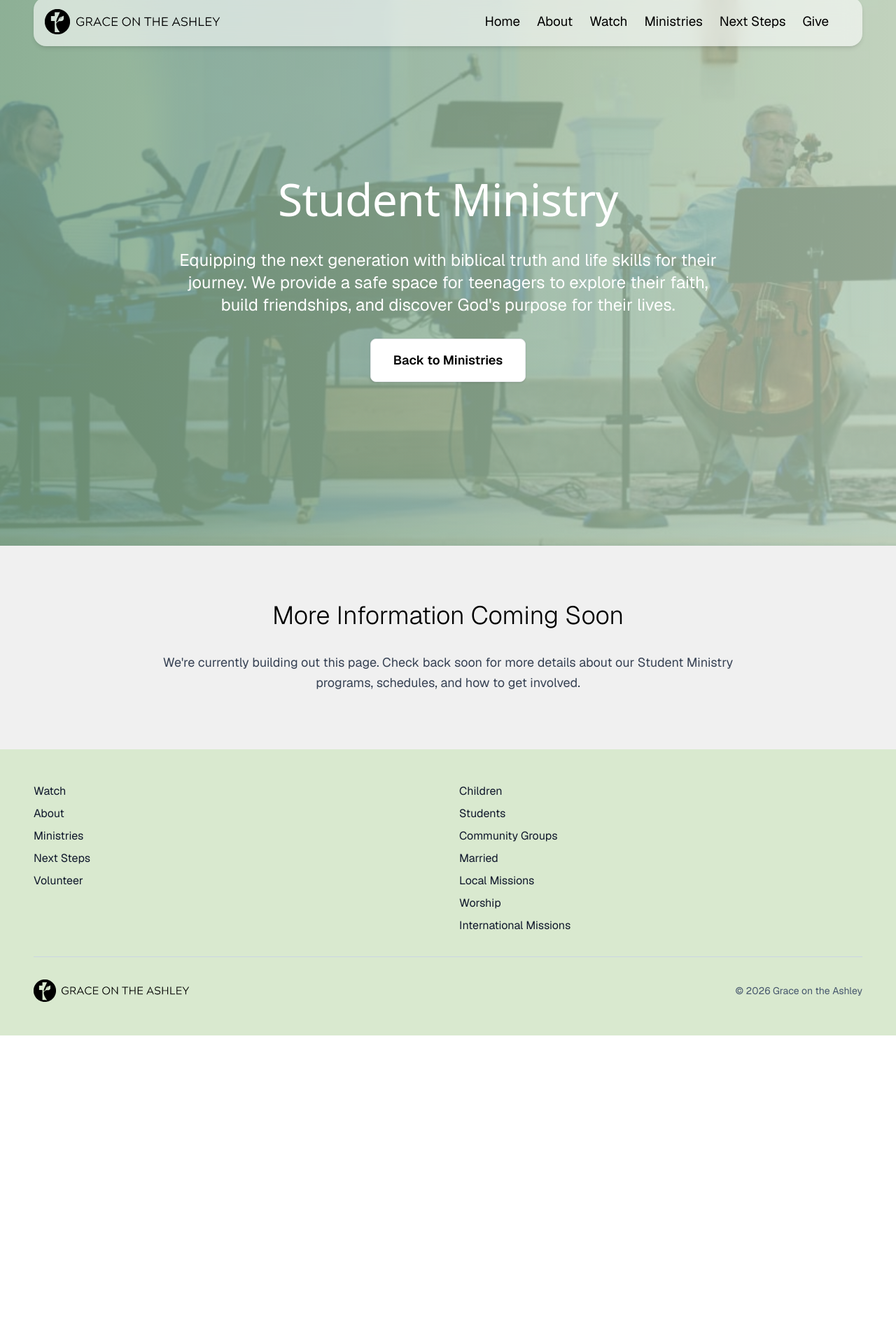
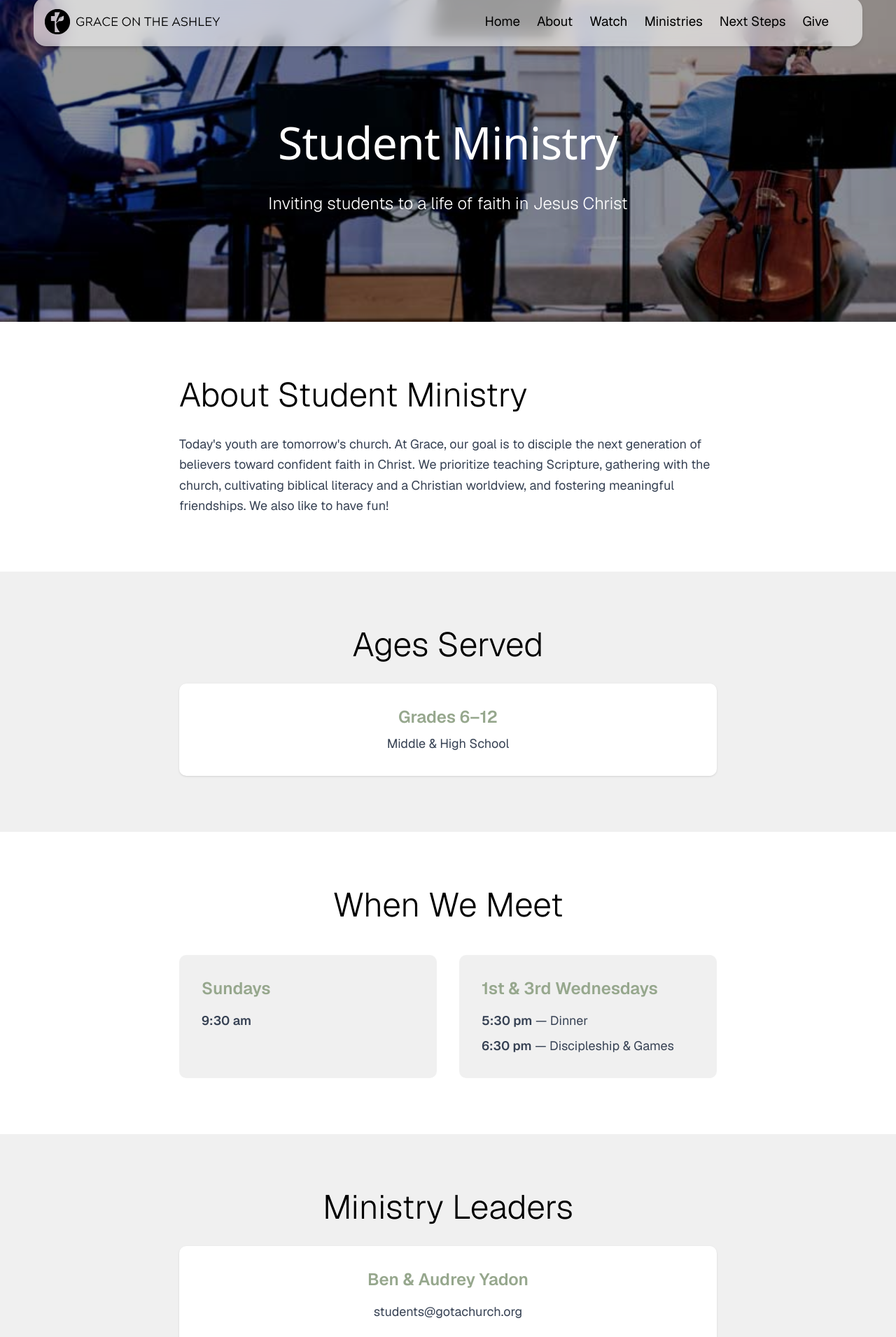
Before and after one commit to joshconverse/gota-site, a Next.js app: page /ministries/students in a window 1280 px wide. Shown: the part 20-1931 px from the top of the page at 70% size. Before the commit the page ends 1500 px from the top, so only its background shows below. Built offline with nearby package versions, Linux system fonts and the light colour scheme.

Commit message:
content: add Student Ministry page content

```diff
--- a/src/app/ministries/students/page.tsx
+++ b/src/app/ministries/students/page.tsx
@@ -1,49 +1,122 @@
 import Link from 'next/link';
 
-export default function StudentMinistryPage() {
+export default function StudentsMinistryPage() {
   return (
     <main className="min-h-screen bg-white">
       {/* Hero Section */}
-      <section className="relative h-screen flex items-center" style={{ backgroundColor: '#B6CEB4' }}>
-        <div className="absolute inset-0">
-          <img
-            src="/WorshipEdited.jpg"
-            alt="Student Ministry background"
-            className="w-full h-full object-cover opacity-20"
-          />
-          <div className="absolute inset-0 bg-gradient-to-r from-green-900/30 to-transparent"></div>
+      <section className="relative h-[60vh] flex items-center justify-center bg-gradient-to-r from-brand-1 to-brand-2">
+        <div className="absolute inset-0 bg-black/30"></div>
+        <img
+          src="/WorshipEdited.jpg"
+          alt="Student Ministry"
+          className="absolute inset-0 w-full h-full object-cover"
+        />
+        <div className="absolute inset-0 bg-black/40"></div>
+        <div className="relative z-10 text-center text-white px-6">
+          <h1 className="text-5xl md:text-7xl font-light mb-6">Student Ministry</h1>
+          <p className="text-xl md:text-2xl font-light max-w-3xl mx-auto">
+            Inviting students to a life of faith in Jesus Christ
+          </p>
         </div>
+      </section>
 
-        <div className="relative z-10 w-full px-6 md:px-12 lg:px-20">
-          <div className="max-w-6xl mx-auto">
-            <div className="text-center">
-              <h1 className="text-4xl md:text-6xl lg:text-7xl font-light text-white mb-6">
-                Student Ministry
-              </h1>
-              <p className="text-xl md:text-2xl text-white mb-8 max-w-3xl mx-auto">
-                Equipping the next generation with biblical truth and life skills for their journey. We provide a safe space for teenagers to explore their faith, build friendships, and discover God&apos;s purpose for their lives.
+      {/* About */}
+      <section className="py-20 bg-white">
+        <div className="container mx-auto max-w-[1200px] px-6 md:px-12 lg:px-20">
+          <div className="max-w-3xl mx-auto">
+            <h2 className="text-3xl md:text-5xl font-light text-black mb-8">
+              About Student Ministry
+            </h2>
+            <div className="space-y-6 text-lg text-gray-700 leading-relaxed">
+              <p>
+                Today&apos;s youth are tomorrow&apos;s church. At Grace, our goal is to disciple the next generation of believers toward confident faith in Christ. We prioritize teaching Scripture, gathering with the church, cultivating biblical literacy and a Christian worldview, and fostering meaningful friendships. We also like to have fun!
               </p>
-              <Link
-                href="/ministries"
-                className="inline-block bg-white text-black px-8 py-4 rounded-md font-semibold shadow hover:opacity-95 transition text-lg border border-gray-200"
-              >
-                Back to Ministries
-              </Link>
             </div>
           </div>
         </div>
       </section>
 
-      {/* Content Section - Placeholder */}
+      {/* Ages Served */}
       <section className="py-20 bg-brand-4">
         <div className="container mx-auto max-w-[1200px] px-6 md:px-12 lg:px-20">
-          <div className="text-center max-w-4xl mx-auto">
-            <h2 className="text-3xl md:text-4xl font-light text-black mb-8">
-              More Information Coming Soon
+          <div className="max-w-3xl mx-auto">
+            <h2 className="text-3xl md:text-5xl font-light text-black mb-8 text-center">
+              Ages Served
             </h2>
-            <p className="text-lg text-gray-700 leading-relaxed">
-              We&apos;re currently building out this page. Check back soon for more details about our Student Ministry programs, schedules, and how to get involved.
+            <div className="bg-white rounded-lg p-8 shadow-sm text-center">
+              <h3 className="text-2xl font-semibold text-brand-1 mb-2">Grades 6&ndash;12</h3>
+              <p className="text-lg text-gray-700">Middle &amp; High School</p>
+            </div>
+          </div>
+        </div>
+      </section>
+
+      {/* When We Meet */}
+      <section className="py-20 bg-white">
+        <div className="container mx-auto max-w-[1200px] px-6 md:px-12 lg:px-20">
+          <div className="max-w-3xl mx-auto">
+            <h2 className="text-3xl md:text-5xl font-light text-black mb-12 text-center">
+              When We Meet
+            </h2>
+            <div className="grid md:grid-cols-2 gap-8">
+              <div className="bg-brand-4 rounded-lg p-8">
+                <h3 className="text-2xl font-semibold text-brand-1 mb-4">Sundays</h3>
+                <p className="text-lg text-gray-700">
+                  <span className="font-semibold">9:30 am</span>
+                </p>
+              </div>
+              <div className="bg-brand-4 rounded-lg p-8">
+                <h3 className="text-2xl font-semibold text-brand-1 mb-4">1st &amp; 3rd Wednesdays</h3>
+                <ul className="space-y-2 text-lg text-gray-700">
+                  <li>
+                    <span className="font-semibold">5:30 pm</span> &mdash; Dinner
+                  </li>
+                  <li>
+                    <span className="font-semibold">6:30 pm</span> &mdash; Discipleship &amp; Games
+                  </li>
+                </ul>
+              </div>
+            </div>
+          </div>
+        </div>
+      </section>
+
+      {/* Ministry Leaders */}
+      <section className="py-20 bg-brand-4">
+        <div className="container mx-auto max-w-[1200px] px-6 md:px-12 lg:px-20">
+          <div className="max-w-3xl mx-auto text-center">
+            <h2 className="text-3xl md:text-5xl font-light text-black mb-8">
+              Ministry Leaders
+            </h2>
+            <div className="bg-white rounded-lg p-8 shadow-sm">
+              <p className="text-2xl font-semibold text-brand-1 mb-4">Ben &amp; Audrey Yadon</p>
+              <a
+                href="mailto:students@gotachurch.org"
+                className="text-lg text-gray-700 hover:text-brand-1 transition"
+              >
+                students@gotachurch.org
+              </a>
+            </div>
+          </div>
+        </div>
+      </section>
+
+      {/* Call to Action */}
+      <section className="py-20 bg-white">
+        <div className="container mx-auto max-w-[1200px] px-6 md:px-12 lg:px-20">
+          <div className="text-center max-w-3xl mx-auto">
+            <h2 className="text-3xl md:text-4xl font-light text-black mb-6">
+              Get Involved
+            </h2>
+            <p className="text-lg text-gray-700 leading-relaxed mb-8">
+              Have a student in 6th&ndash;12th grade? We&apos;d love to meet you. Reach out to Ben &amp; Audrey or come by on a Sunday morning.
             </p>
+            <Link
+              href="/ministries"
+              className="inline-block bg-brand-2 text-slate-900 px-8 py-4 rounded-md font-semibold shadow hover:opacity-95 transition"
+            >
+              Back to Ministries
+            </Link>
           </div>
         </div>
       </section>
```
